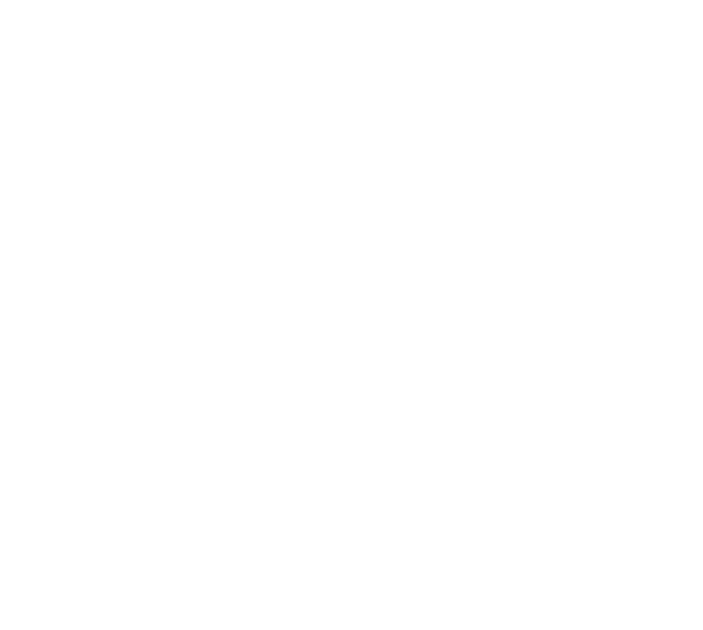
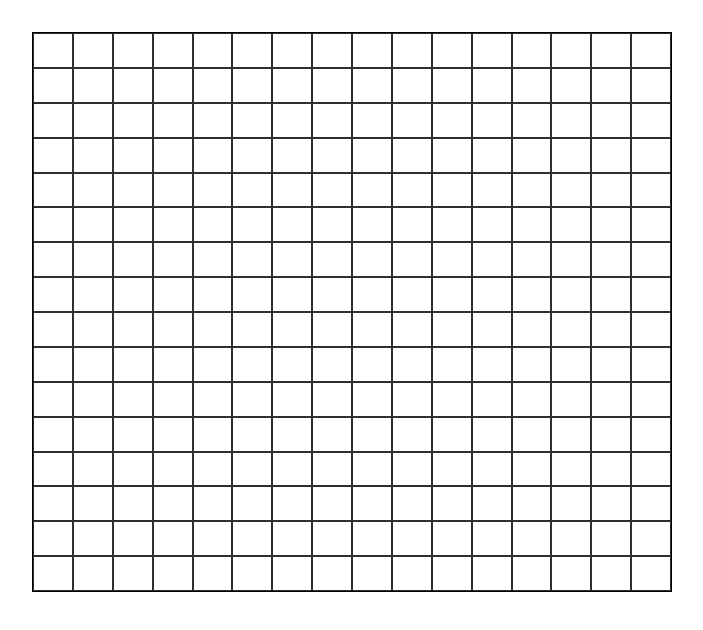
Before and after one commit to r3surr3cti0n/etch-a-sketch, a plain HTML site: page index.html in a window 1280 px wide. Shown: the whole page, without its empty margins (288-991 px from the left). Drawn offline with Linux system fonts and the light colour scheme.

Commit message:
Add border to the container and squares

```diff
--- a/style.css
+++ b/style.css
@@ -13,8 +13,13 @@ body {
     margin: 2em auto;
     width: 90%;
     max-width: 40em;
-    min-height: 30em;
+    min-height: 35em;
     display: grid;
     grid-template-columns: repeat(16, 1fr);
     grid-template-rows: repeat(16, 1fr);
+    border: 1px solid black;
 }
+
+.square {
+    border: 0.1em solid rgba(0, 0, 0, 0.815);
+}
```
